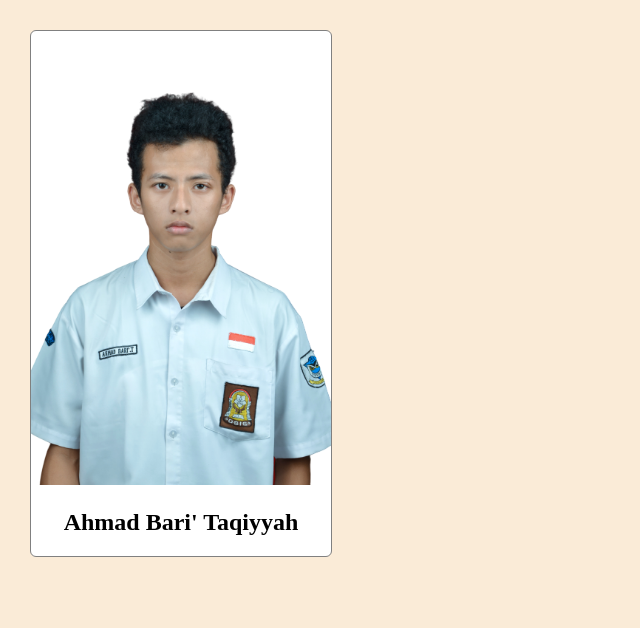
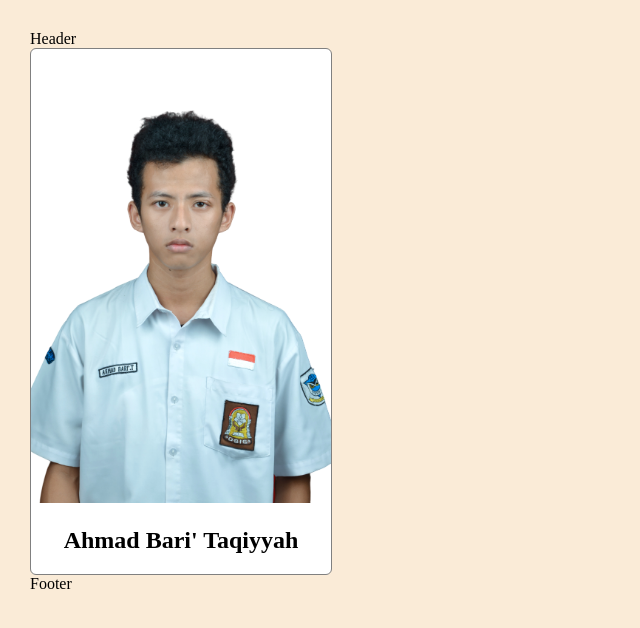
Before and after one commit to abiqmiwa/my-repo-from-remote, a plain HTML site: page index.html in a window 1280 px wide. Shown: the top 628 px of the page, without its empty margins (0-640 px from the left). Drawn offline with Linux system fonts and the light colour scheme.

Commit message:
added new div as footer container with id = footer

```diff
--- a/index.html
+++ b/index.html
@@ -5,10 +5,12 @@
   </head>
 
   <body>
+    <div id="header">Header</div>
     <div id="profile-container">
         <img id="profile-image" src="images/abt.png" alt="profile image" />
         <h2 id="profile-name">Ahmad Bari' Taqiyyah</h2>
      </div>
+     <div id="footer">Footer</div>
   </body>
 
 </html>
```
